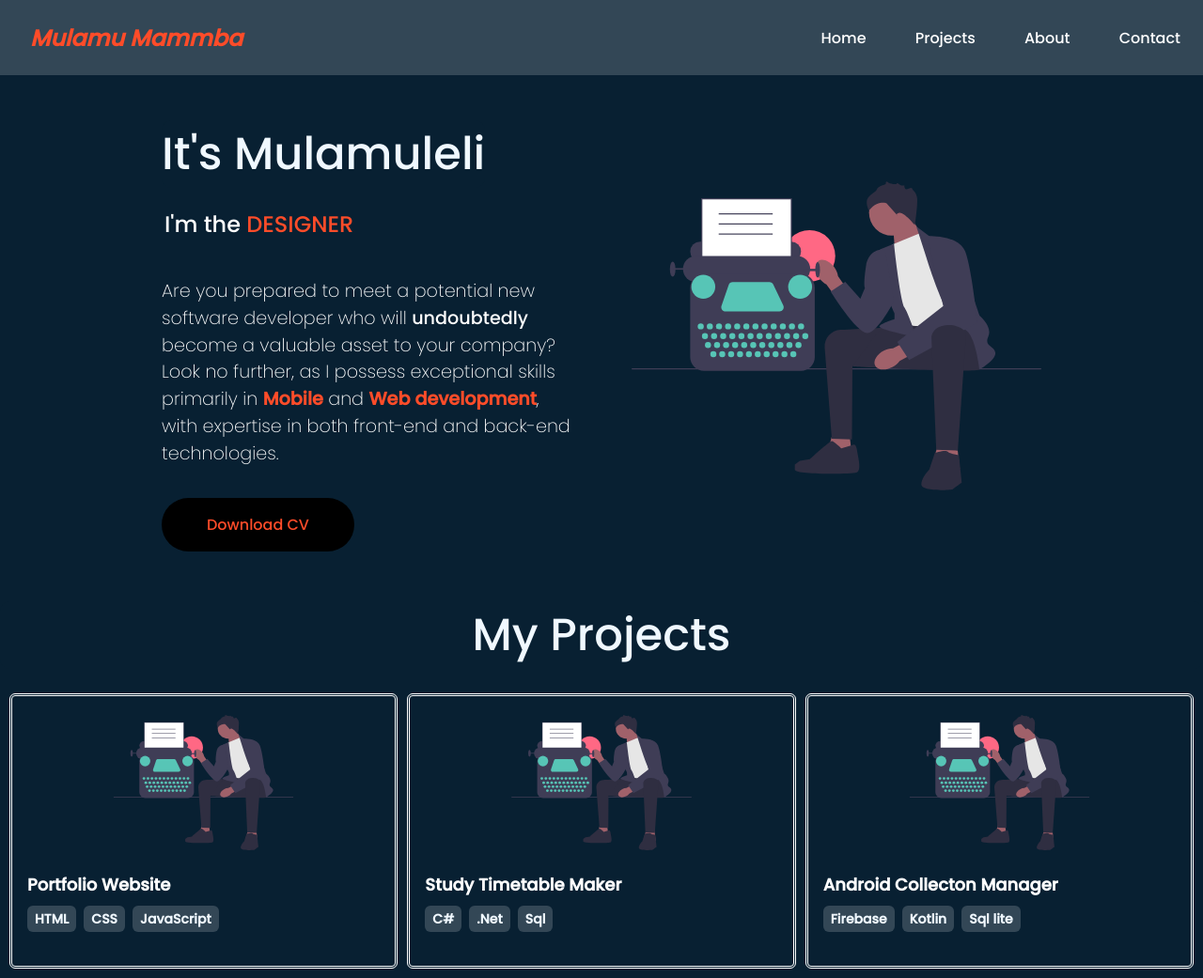
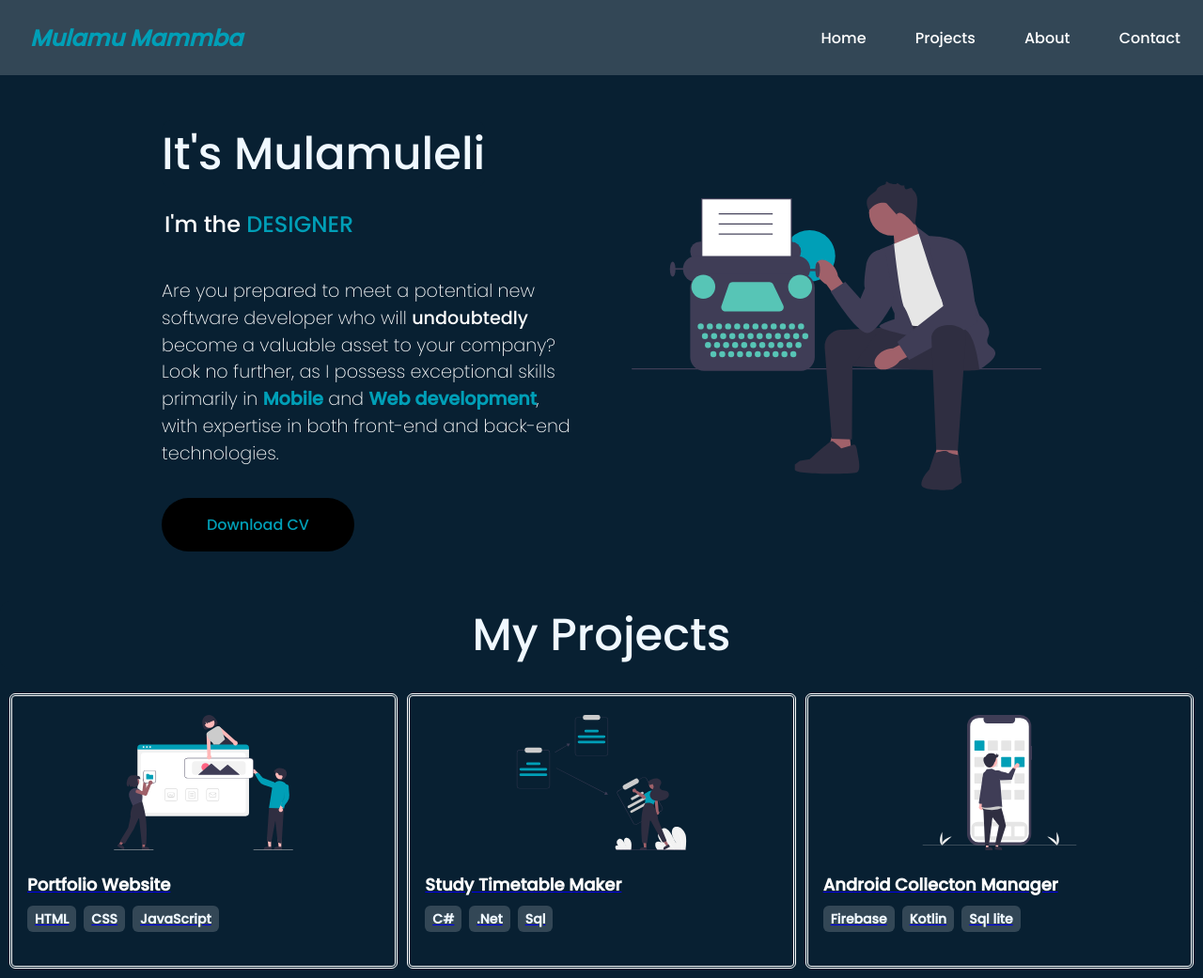
Before and after one commit to MulamuMammba/MulamuMammba, a plain HTML site: page index.html in a window 1280 px wide. Shown: the whole page at 94% size. Drawn offline with Linux system fonts and the light colour scheme.

Commit message:
updated the colour scheme
Orange to blue. Also added links to my Github projects along with appropriate images relating to the project.

```diff
--- a/index.html
+++ b/index.html
@@ -37,14 +37,14 @@
                 <p>Are you prepared to meet a potential new software developer who will
                     <b>undoubtedly</b> become a valuable asset to your company?
                     Look no further, as I possess exceptional skills primarily in <b
-                        style="font-weight: bold; color: #FF4C29;">Mobile</b>
-                    and <b style="font-weight: bold; color: #FF4C29;">Web development</b>,
+                        style="font-weight: bold; color: #009FB7;">Mobile</b>
+                    and <b style="font-weight: bold; color: #009FB7;">Web development</b>,
                     with expertise in both front-end and back-end technologies.
                 </p>
                 <button>Download CV</button>
             </div>
             <div class="column-right">
-                <img src="image-1.svg" alt="illustration" class="hook-image" />
+                <img src="hero.svg" alt="illustration" class="hook-image" />
             </div>
         </div>
     </section>
@@ -53,8 +53,8 @@
     <section id="projects" class="projects">
         <h1>My Projects</h1>
             <div class="project-container">
-                <a class="project-a">
-                    <img src="image-1.svg" alt="portfolio"
+                <a class="project-a" href="https://github.com/MulamuMammba/MulamuMammba">
+                    <img src="website.svg" alt="portfolio"
                         class="project-img">
                     <div class="project-div">
                         <h3 class="project-h3">Portfolio Website</h3>
@@ -69,8 +69,8 @@
                         </p>
                     </div>
                 </a>
-                <a class="project-a">
-                    <img src="image-1.svg" alt="portfolio"
+                <a class="project-a" href="https://github.com/MulamuMammba?tab=repositories">
+                    <img src="timetable.svg" alt="portfolio"
                         class="project-img">
                     <div class="project-div">
                         <h3 class="project-h3">Study Timetable Maker
@@ -86,8 +86,8 @@
                         </p>
                     </div>
                 </a>
-                <a class="project-a">
-                    <img src="image-1.svg" alt="portfolio" class="project-img">
+                <a class="project-a" href="https://github.com/MulamuMammba/ArchiveCol">
+                    <img src="collection-app.svg" alt="portfolio" class="project-img">
                     <div class="project-div">
                         <h3 class="project-h3">Android Collecton Manager</h3>
                         <p
--- a/styles.css
+++ b/styles.css
@@ -16,7 +16,7 @@
 
 .me::before {
   content: 'WRITER';
-  color: #FF4C29;
+  color: #009FB7;
   animation: animate 10s infinite;
 }
 
@@ -49,7 +49,7 @@ nav {
 }
 
 .logo {
-  color: #FF4C29;
+  color: #009FB7;
   font-size: 1.5rem;
   font-weight: bold;
   font-style: italic;
@@ -117,7 +117,7 @@ button {
   padding: 1rem 3rem;
   font-size: 1rem;
   border: none;
-  color: #FF4C29;
+  color: #009FB7;
   background: #000;
   cursor: pointer;
   border-radius: 50px;
@@ -125,7 +125,7 @@ button {
 }
 
 button:hover {
-  background-color: #FF4C29;
+  background-color: #009FB7;
   color: #000;
 }
 
```
Also changed, not shown: collection-app.svg (added), hero.svg (added), image-1.svg (deleted), timetable.svg (added), website.svg (added), 1 other file.
